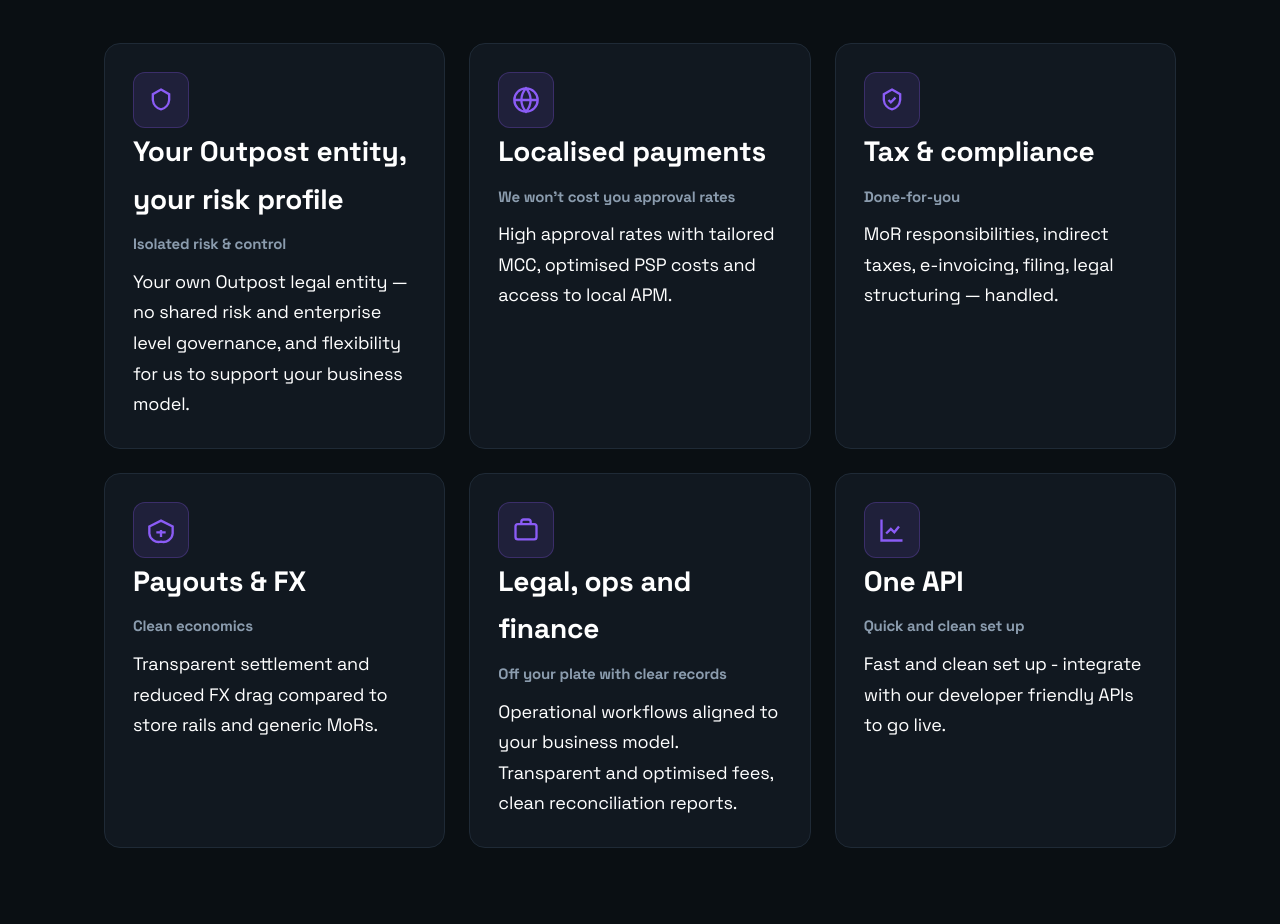
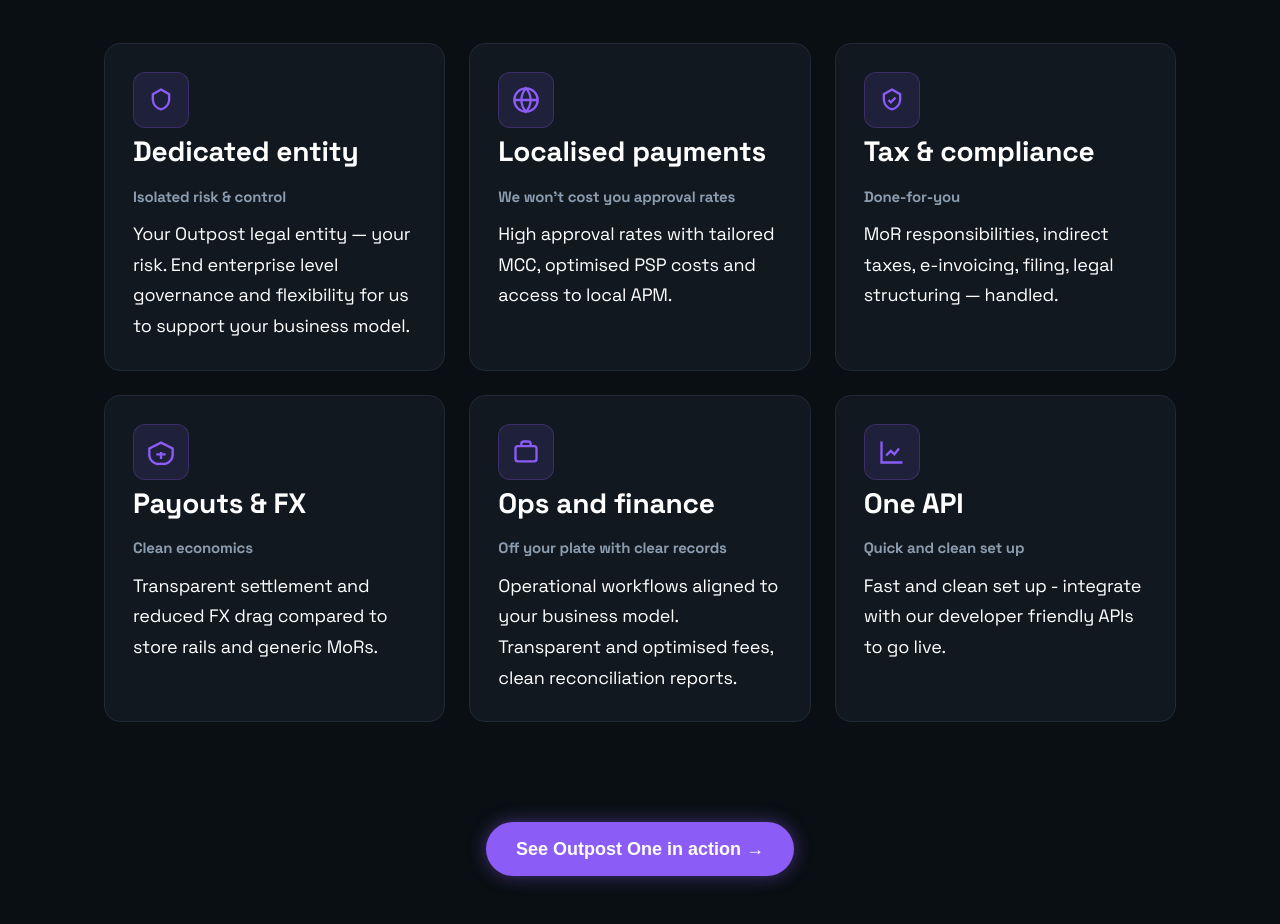
Before and after one commit to ancamaszni/appnation-archai, a plain HTML site: page index.html in a window 1280 px wide. Shown: the part 2100-3024 px from the top of the page. Drawn offline with Linux system fonts and the light colour scheme.

Commit message:
Update index.html

```diff
--- a/index.html
+++ b/index.html
@@ -303,9 +303,9 @@
             <path d="M12 3l7 4v5a9 9 0 0 1-7 8 9 9 0 0 1-7-8V7l7-4z"/>
           </svg>
         </div>
-        <div class="card-value">Your Outpost entity, your risk profile</div>
+        <div class="card-value">Dedicated entity</div>
         <div class="card-label">Isolated risk & control</div>
-        <p class="card-description">Your own Outpost legal entity — no shared risk and enterprise level governance, and flexibility for us to support your business model.</p>
+        <p class="card-description">Your Outpost legal entity — your risk. End enterprise level governance and flexibility for us to support your business model.</p>
       </div>
 
       <!-- Payments & Routing -->
@@ -359,7 +359,7 @@
             <path d="M8 7V5a2 2 0 0 1 2-2h4a2 2 0 0 1 2 2v2"/>
           </svg>
         </div>
-        <div class="card-value">Legal, ops and finance</div>
+        <div class="card-value">Ops and finance</div>
         <div class="card-label">Off your plate with clear records</div>
         <p class="card-description">Operational workflows aligned to your business model. Transparent and optimised fees, clean reconciliation reports.</p>
       </div>
```
